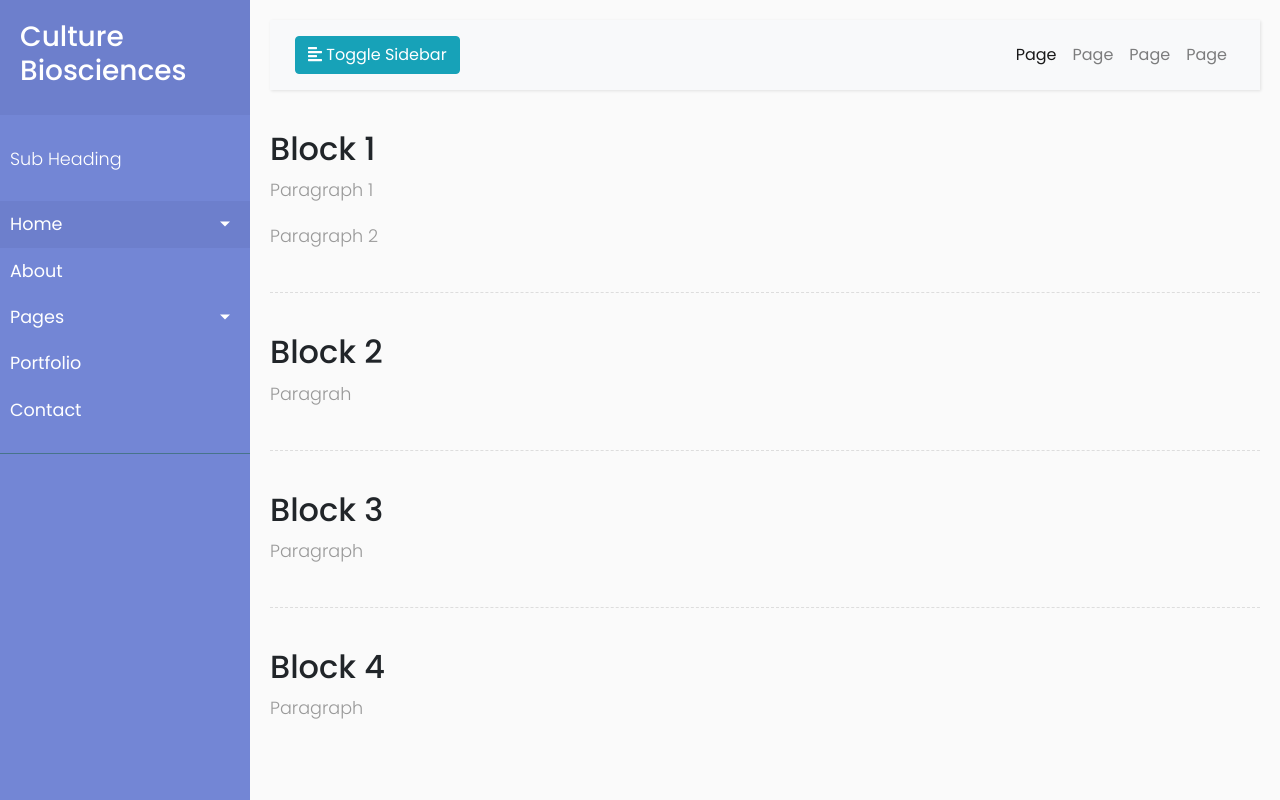
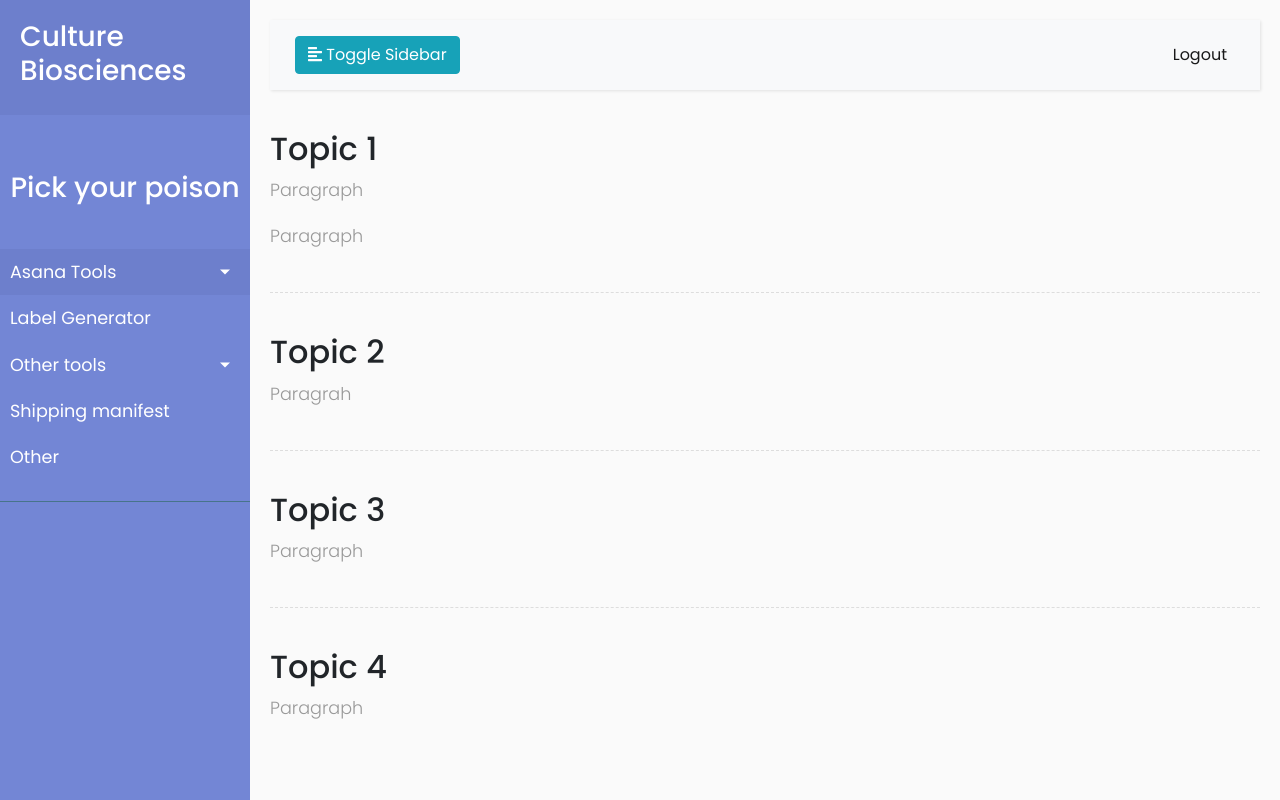
Before and after one commit to SalMireles/mywebsite, a Flask app: page / in a window 1280 px wide. Run offline with Flask 2, Linux system fonts and the light colour scheme; the visitor is signed in with stand-in values (Sample User, id 1); data comes from the database, SQL or seed files in the repository; both versions use the stored data as it was after the commit; data that the repository does not hold is empty; some libraries are stand-ins or nearby versions.

Commit message:
minor - adjust index text

```diff
--- a/microblog/app/templates/index.html
+++ b/microblog/app/templates/index.html
@@ -28,43 +28,43 @@
             </div>
 
             <ul class="list-unstyled components">
-                <p>Sub Heading</p>
+                <p><h3><center>Pick your poison</center></h3></p>
                 <li class="active">
-                    <a href="#homeSubmenu" data-toggle="collapse" aria-expanded="false" class="dropdown-toggle">Home</a>
+                    <a href="#homeSubmenu" data-toggle="collapse" aria-expanded="false" class="dropdown-toggle">Asana Tools</a>
                     <ul class="collapse list-unstyled" id="homeSubmenu">
                         <li>
-                            <a href="#">Home 1</a>
+                            <a href="#">Add project name to tasks</a>
                         </li>
                         <li>
-                            <a href="#">Home 2</a>
+                            <a href="#">Download task info to csv</a>
                         </li>
                         <li>
-                            <a href="#">Home 3</a>
+                            <a href="#">Upload task info to gsheets</a>
                         </li>
                     </ul>
                 </li>
                 <li>
-                    <a href="#">About</a>
+                    <a href="#">Label Generator</a>
                 </li>
                 <li>
-                    <a href="#pageSubmenu" data-toggle="collapse" aria-expanded="false" class="dropdown-toggle">Pages</a>
+                    <a href="#pageSubmenu" data-toggle="collapse" aria-expanded="false" class="dropdown-toggle">Other tools</a>
                     <ul class="collapse list-unstyled" id="pageSubmenu">
                         <li>
-                            <a href="#">Page 1</a>
+                            <a href="#">Tool 1</a>
                         </li>
                         <li>
-                            <a href="#">Page 2</a>
+                            <a href="#">Tool 2</a>
                         </li>
                         <li>
-                            <a href="#">Page 3</a>
+                            <a href="#">Tool 3</a>
                         </li>
                     </ul>
                 </li>
                 <li>
-                    <a href="#">Portfolio</a>
+                    <a href="#">Shipping manifest</a>
                 </li>
                 <li>
-                    <a href="#">Contact</a>
+                    <a href="#">Other</a>
                 </li>
             </ul>
 
@@ -97,8 +97,9 @@
                     <div class="collapse navbar-collapse" id="navbarSupportedContent">
                         <ul class="nav navbar-nav ml-auto">
                             <li class="nav-item active">
-                                <a class="nav-link" href="#">Page</a>
+                                <a class="nav-link" href="#">Logout</a>
                             </li>
+                            <!--
                             <li class="nav-item">
                                 <a class="nav-link" href="#">Page</a>
                             </li>
@@ -108,28 +109,29 @@
                             <li class="nav-item">
                                 <a class="nav-link" href="#">Page</a>
                             </li>
+                            -->
                         </ul>
                     </div>
                 </div>
             </nav>
 
-            <h2>Block 1</h2>
-            <p>Paragraph 1 </p>
-            <p>Paragraph 2 </p>
+            <h2>Topic 1</h2>
+            <p>Paragraph  </p>
+            <p>Paragraph  </p>
 
             <div class="line"></div>
 
-            <h2>Block 2</h2>
+            <h2>Topic 2</h2>
             <p>Paragrah</p>
 
             <div class="line"></div>
 
-            <h2>Block 3</h2>
+            <h2>Topic 3</h2>
             <p>Paragraph</p>
 
             <div class="line"></div>
 
-            <h2>Block 4</h2>
+            <h2>Topic 4</h2>
             <p>Paragraph</p>
         </div>
     </div>
```
Also changed, not shown: microblog/app.db.
